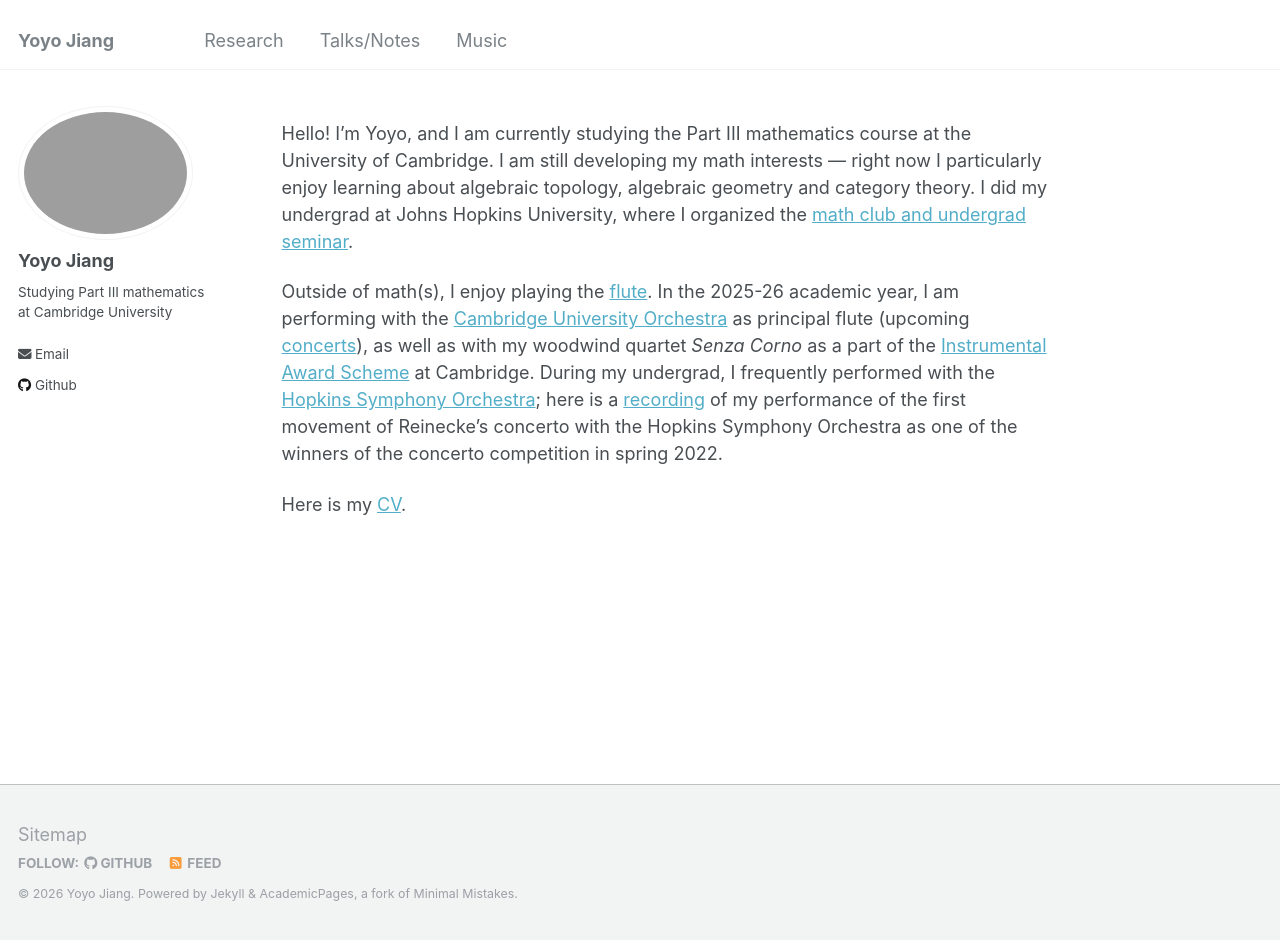
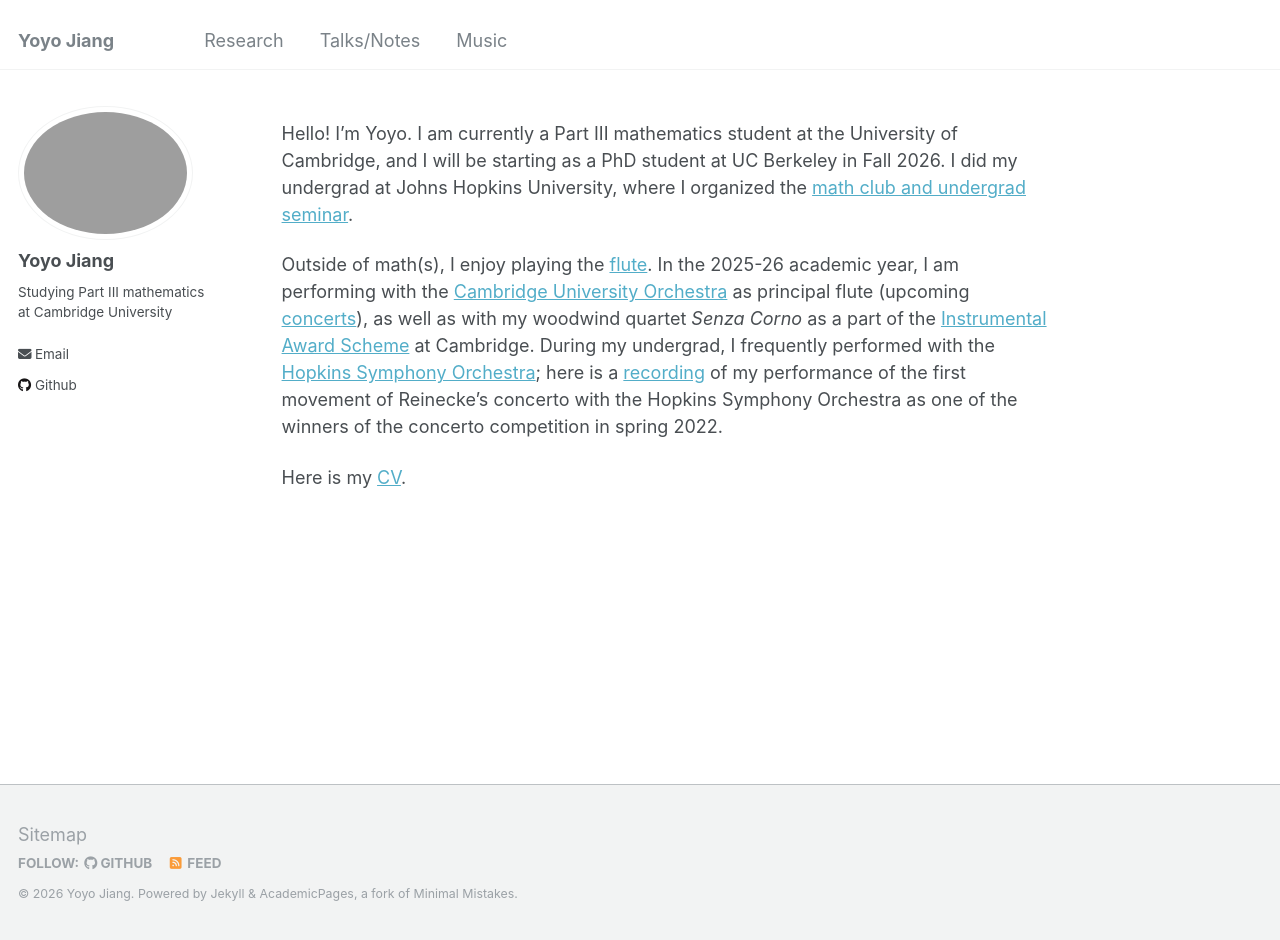
Before and after one commit to yjiang70/yjiang70.github.io, a Jekyll site: the page built from _pages/about.md, in a window 1280 px wide and 940 px high. Built offline with Jekyll 4.4.1, drawn with Linux system fonts in a browser that asks for light colours.

Commit message:
added fall 2026 plans

```diff
--- a/_pages/about.md
+++ b/_pages/about.md
@@ -7,12 +7,10 @@ redirect_from:
   - /about.html
 ---
 
-Hello!
-I'm Yoyo, and I am currently studying the Part III mathematics course
-at the University of Cambridge.
-I am still developing my math interests ---
-right now I particularly enjoy learning about
-algebraic topology, algebraic geometry and category theory.
+Hello! I'm Yoyo.
+I am currently a Part III mathematics student
+at the University of Cambridge,
+and I will be starting as a PhD student at UC Berkeley in Fall 2026.
 I did my undergrad at Johns Hopkins University,
 where I organized the
 [math club and undergrad seminar](https://sites.google.com/view/jhu-mathclub/).
```
